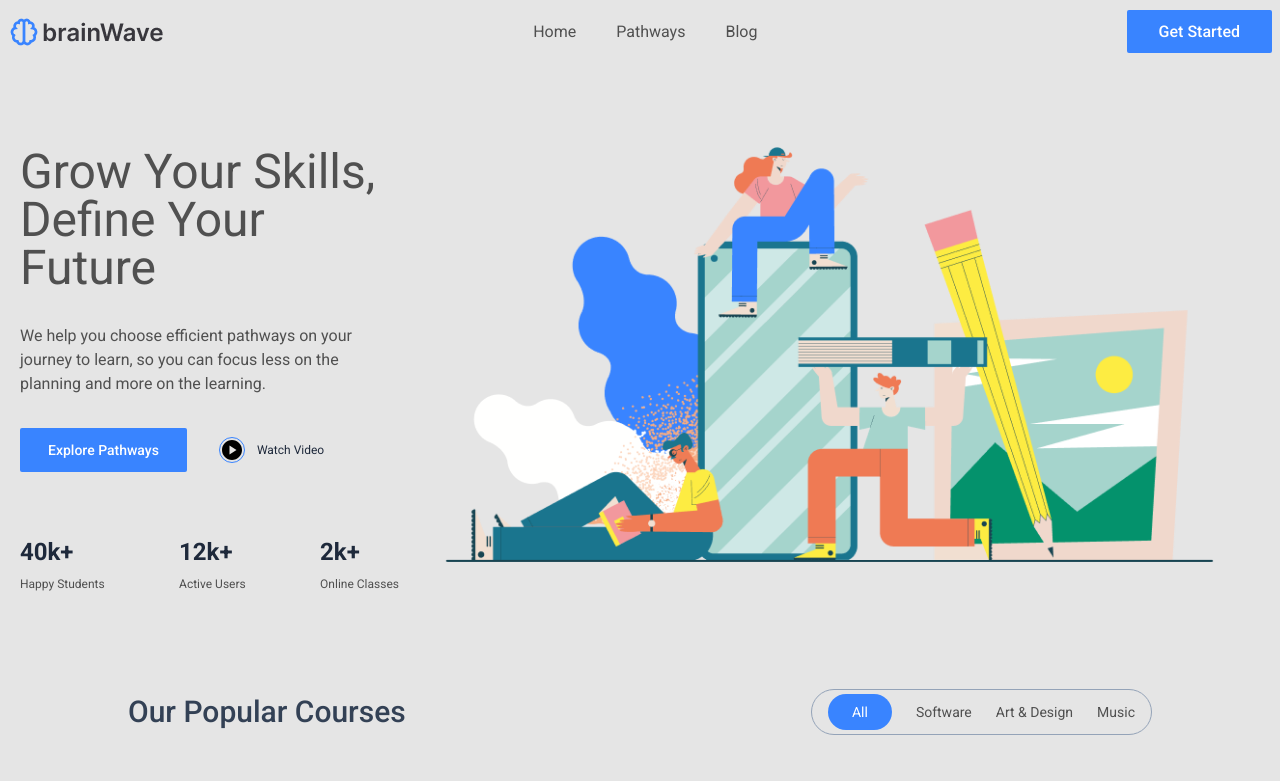
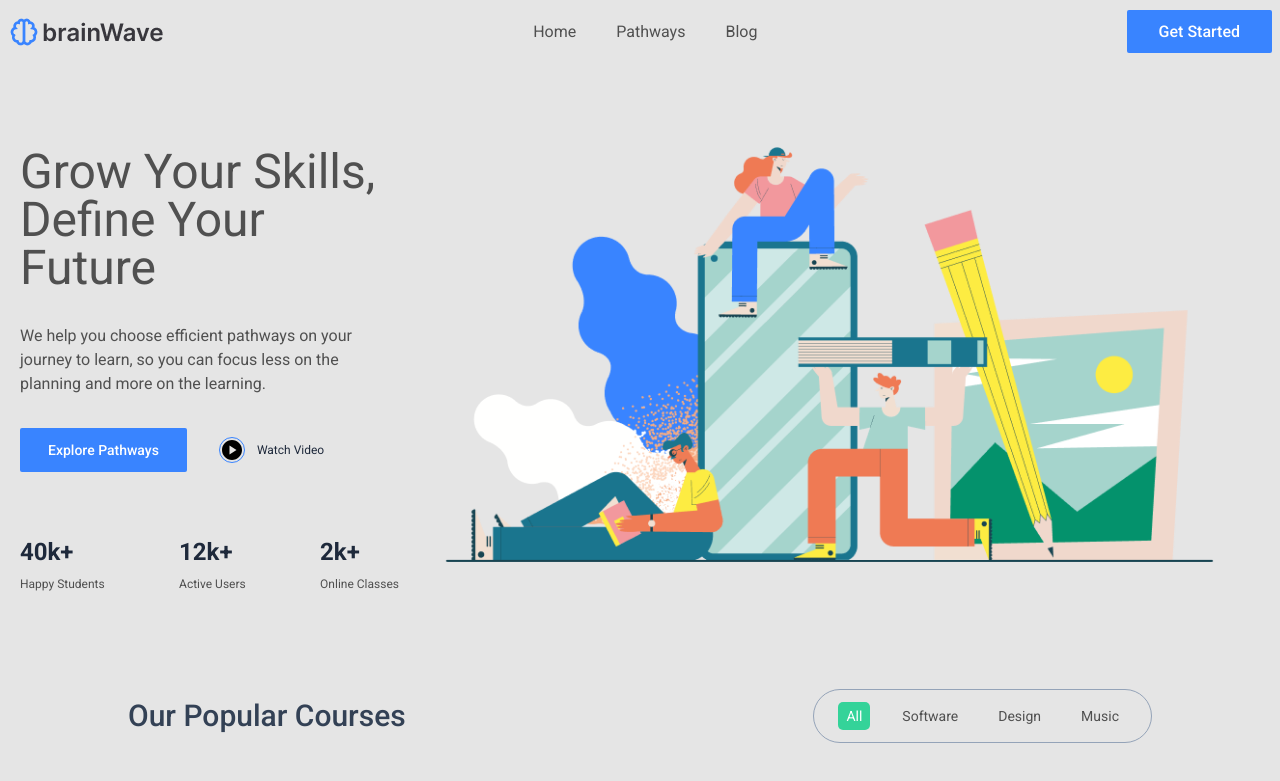
Before and after one commit to stefkudla/brainWave-2, a React (Create React App) app: page /pathways/1 in a window 1280 px wide. Shown: the top 781 px of the page. Built offline with nearby package versions, Linux system fonts and the light colour scheme.

Commit message:
course list selection

```diff
--- /dev/null
+++ b/src/components/CourseList.jsx
@@ -0,0 +1,27 @@
+import React from 'react';
+import CourseCard from './CourseCard';
+
+const CourseList = () => {
+  const courses = [
+    {
+      id: 1,
+      title: 'Modern Web Apps in React',
+      summary: 'Morpheus take the lead show the way new course structure',
+      category: 'Software',
+      price: '70.00',
+      author: 'stef kudla',
+      lessons: 3,
+    },
+  ];
+
+  return (
+    <div className="grid grid-cols-1 max-w-3xl mx-auto my-12 gap-y-12 md:grid-cols-2 md:gap-10">
+      <CourseCard />
+      <CourseCard />
+      <CourseCard />
+      <CourseCard />
+    </div>
+  );
+};
+
+export default CourseList;
--- a/src/components/Courses.jsx
+++ b/src/components/Courses.jsx
@@ -1,33 +1,62 @@
-import React from 'react';
+import React, { useState } from 'react';
 import CourseCard from './CourseCard';
+import CourseList from './CourseList';
 
 const Courses = () => {
+  const [selectedCategory, setSelectedCategory] = useState('All');
+
+  function toggleCategory(e) {
+    let targeted = e.target.innerHTML;
+    setSelectedCategory(targeted);
+  }
+
   return (
     <div>
       <div className="flex flex-col md:flex-row justify-between items-center max-w-5xl mx-auto mt-12">
         <h3 className="mb-4 md:mb-0 font-medium text-2xl sm:text-3xl text-slate-700">
           Our Popular Courses
         </h3>
-        <div className="flex items-center gap-x-6 border border-1 border-slate-400 py-1 px-4 rounded-full">
-          <a className="text-sm text-white bg-accent cursor-pointer hover:text-emerald-400 transition-all px-6 py-2 rounded-full">
+        <div className="flex items-center gap-x-6 border border-1 border-slate-400 py-3 px-6 rounded-full">
+          <a
+            className={
+              selectedCategory === 'All'
+                ? 'active-category text-sm px-2 py-1'
+                : 'text-sm text-primary cursor-pointer hover:text-emerald-400 transition-all px-2 py-1'
+            }
+            onClick={toggleCategory}>
             All
           </a>
-          <a className="text-sm text-primary cursor-pointer hover:text-emerald-400 transition-all">
+          <a
+            className={
+              selectedCategory === 'Software'
+                ? 'active-category text-sm px-2 py-1'
+                : 'text-sm text-primary cursor-pointer hover:text-emerald-400 px-2 py-1'
+            }
+            onClick={toggleCategory}>
             Software
           </a>
-          <a className="text-sm text-primary cursor-pointer hover:text-emerald-400 transition-all">
-            Art & Design
+          <a
+            className={
+              selectedCategory === 'Design'
+                ? 'active-category text-sm px-2 py-1'
+                : 'text-sm text-primary cursor-pointer hover:text-emerald-400 px-2 py-1'
+            }
+            onClick={toggleCategory}>
+            Design
           </a>
-          <a className="text-sm text-primary cursor-pointer hover:text-emerald-400 transition-all">
+          <a
+            className={
+              selectedCategory === 'Music'
+                ? 'active-category text-sm px-2 py-1'
+                : 'text-sm text-primary cursor-pointer hover:text-emerald-400 px-2 py-1'
+            }
+            onClick={toggleCategory}>
             Music
           </a>
         </div>
       </div>
-      <div className="grid grid-cols-1 max-w-3xl mx-auto my-12 gap-y-12 md:grid-cols-2 md:gap-10">
-        <CourseCard />
-        <CourseCard />
-        <CourseCard />
-        <CourseCard />
+      <div className="">
+        <CourseList />
       </div>
     </div>
   );
--- a/src/components/PathwaysHeader.jsx
+++ b/src/components/PathwaysHeader.jsx
@@ -8,7 +8,6 @@ const PathwaysHeader = () => {
   const [isOpen, setIsOpen] = useState(false);
   const playVideo = () => {
     setIsOpen(true);
-    console.log(isOpen);
   };
 
   return (
--- a/src/index.css
+++ b/src/index.css
@@ -22,6 +22,25 @@
   --accent: #3984ff;
 }
 
+.active-category {
+  position: relative;
+  color: #ffffff;
+  background-color: rgb(52, 211, 153);
+  border-radius: 5px;
+  cursor: pointer;
+}
+
+/* .active-category::after {
+  position: absolute;
+  content: '';
+  bottom: 1px;
+  left: 0;
+
+  width: 100%;
+  height: 2px;
+  background-color: rgb(68, 221, 165);
+} */
+
 @layer base {
   html {
     font-family: Roboto, sans-serif;
```
